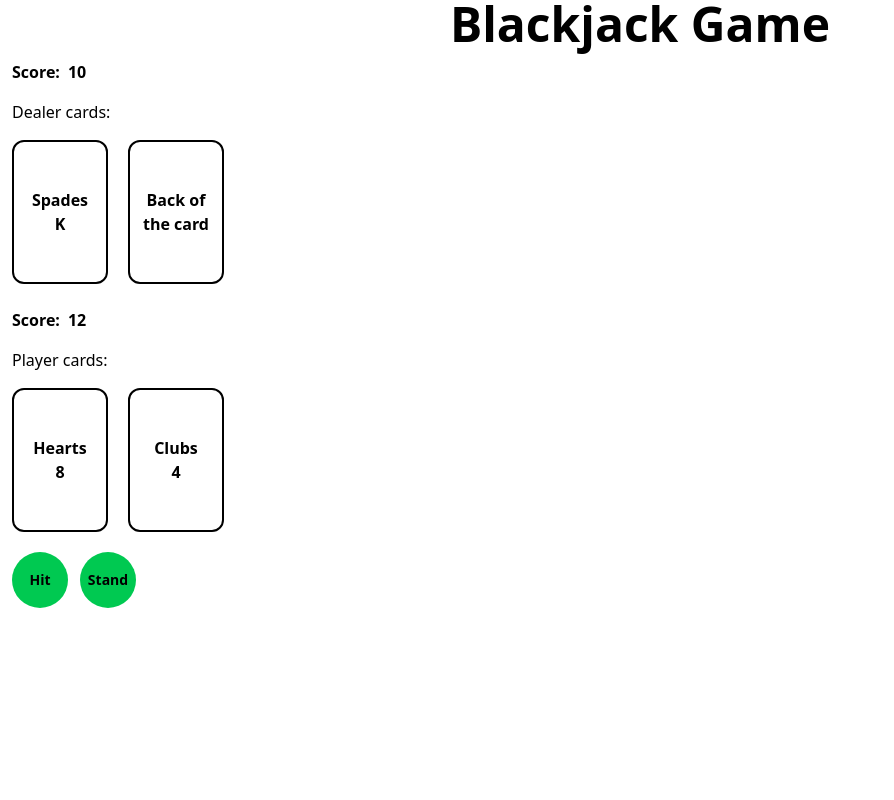
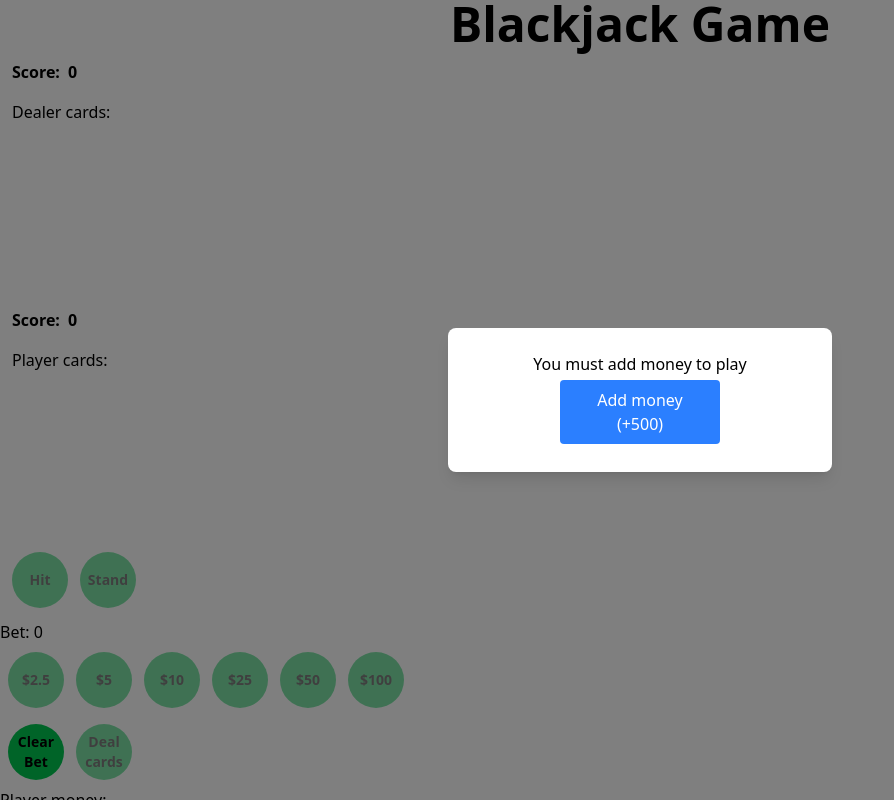
Before and after one commit to SantiG11/blackjack, a React (Vite) app: page / in a window 1280 px wide. Shown: the top 800 px of the page, without its empty margins (0-894 px from the left). Built offline with nearby package versions, Linux system fonts and the light colour scheme.

Commit message:
Added logic and components needed for the betting part of the game

```diff
--- a/src/components/Dealer.tsx
+++ b/src/components/Dealer.tsx
@@ -18,7 +18,7 @@ export default function Dealer({ hand, turn, score }: DealerProps) {
         }
       />
       <h2>Dealer cards: </h2>
-      <div className=" flex gap-5 flex-wrap">
+      <div className=" flex gap-5 flex-wrap w-2xl h-36">
         {hand.map((card: CardType, index: number) => {
           const isHidden = index === 1 && turn === "player";
           return (
--- a/src/components/GameButton.tsx
+++ b/src/components/GameButton.tsx
@@ -13,7 +13,9 @@ export default function GameButton({
     <button
       onClick={() => action()}
       disabled={disabled}
-      className=" bg-green-500  rounded-full h-14 w-14 text-sm font-bold hover:cursor-pointer"
+      className={` bg-green-500  rounded-full h-14 w-14 text-sm font-bold hover:cursor-pointer ${
+        disabled ? "opacity-50" : ""
+      }`}
     >
       {buttonText}
     </button>
--- /dev/null
+++ b/src/components/GameMessage.tsx
@@ -0,0 +1,25 @@
+interface GameMessageProps {
+  message: string;
+  action?: () => void;
+  btnName?: string;
+}
+
+export default function GameMessage({
+  message,
+  action,
+  btnName,
+}: GameMessageProps) {
+  return (
+    <div className="bg-white p-6 rounded-lg shadow-lg text-center z-100 w-sm h-md absolute top-1/2 left-1/2 transform -translate-x-1/2 -translate-y-1/2">
+      <p>{message}</p>
+      {action && (
+        <button
+          onClick={action}
+          className="hover:cursor-pointer px-4 py-2 bg-blue-500 text-white rounded hover:bg-blue-700 transition-colors w-40 my-1"
+        >
+          {btnName}
+        </button>
+      )}
+    </div>
+  );
+}
--- a/src/components/GameTable.tsx
+++ b/src/components/GameTable.tsx
@@ -7,11 +7,18 @@ import calculateTotal from "../logic/score";
 import GameOutcome from "./GameOutcome";
 import GameButton from "./GameButton";
 import Overlay from "./Overlay";
+import PlayerMoney from "./PlayerMoney";
+import GameMessage from "./GameMessage";
 
 export type GameTurn = "player" | "dealer";
 
+export type BetCoin = 2.5 | 5 | 10 | 25 | 50 | 100;
+
+const Coins: BetCoin[] = [2.5, 5, 10, 25, 50, 100];
+
 export enum GameState {
   "playing",
+  "betting",
 
   "player_busts",
   "dealer_busts",
@@ -32,12 +39,59 @@ function GameTable() {
   const deckRef = useRef<CardDeckHandle | null>(null);
   const [playerHand, setPlayerHand] = useState<CardType[]>([]);
   const [dealerHand, setDealerHand] = useState<CardType[]>([]);
-  const [gameState, setGameState] = useState(GameState.playing);
+  const [gameState, setGameState] = useState(GameState.betting);
 
   const [playerScore, setPlayerScore] = useState(0);
   const [dealerScore, setDealerScore] = useState(0);
 
   const [turn, setTurn] = useState<GameTurn>("player");
+
+  //Betting
+  const [playerMoney, setPlayerMoney] = useState(() => {
+    const storedMoney = localStorage.getItem("playerMoney");
+    if (storedMoney !== null) {
+      const parsedMoney = Number(storedMoney); // Parse to number if it's stored as a string
+
+      if (!isNaN(parsedMoney)) {
+        return parsedMoney; // Use the stored value if it's a valid number
+      }
+    }
+    return 0;
+  });
+  const [currentBet, setCurrentBet] = useState(0);
+
+  const handleBet = (money: number) => {
+    if (playerMoney >= money) {
+      setCurrentBet((prevState) => prevState + money);
+    } else {
+      alert("Not enough money!");
+    }
+  };
+
+  const handleAddMoney = () => {
+    setPlayerMoney((prevMoney) => prevMoney + 500);
+  };
+
+  const handleBetAndDeal = () => {
+    if (currentBet === 0) {
+      alert("Please place a bet!");
+      return;
+    }
+
+    if (playerMoney < currentBet) {
+      alert("You don't have enough money for this bet!");
+      return;
+    }
+
+    setPlayerMoney((prevMoney) => prevMoney - currentBet);
+
+    // Start the game (deal cards)
+    startGame(); // startGame will deal cards if currentBet > 0
+  };
+
+  const handleResetBet = () => {
+    setCurrentBet(0);
+  };
 
   const hitPlayer = (times: number = 1) => {
     setTimeout(() => {
@@ -58,7 +112,6 @@ function GameTable() {
           setDealerHand((prevHand) => [...prevHand, ...newCard]);
         }
       }
-      console.log(dealerScore);
     }, 20);
   };
 
@@ -68,8 +121,15 @@ function GameTable() {
   };
 
   const startGame = () => {
-    hitPlayer(2);
-    hitDealer(2);
+    if (currentBet > 0) {
+      hitPlayer(2);
+      hitDealer(2);
+      setTimeout(() => {
+        setGameState(GameState.playing);
+      }, 20);
+    } else {
+      alert("Place a bet before playing");
+    }
   };
 
   const handleNewGame = () => {
@@ -77,14 +137,13 @@ function GameTable() {
     setDealerHand([]);
     setPlayerScore(0);
     setDealerScore(0);
-    setGameState(GameState.playing);
+    setGameState(GameState.betting);
     setTurn("player");
+    setCurrentBet(0);
 
     if (deckRef.current) {
       deckRef.current.resetDeck();
     }
-
-    startGame();
   };
 
   const checkWinner = (
@@ -106,7 +165,7 @@ function GameTable() {
       return GameState.tie_blackjack; // Both get Blackjack is a push
     }
 
-    if (isPlayerBlackjack) {
+    if (isPlayerBlackjack && turn === "dealer" && !isDealerBlackjack) {
       console.log("Player gets Blackjack!");
       return GameState.player_wins_blackjack; // Player Blackjack wins
     }
@@ -136,10 +195,13 @@ function GameTable() {
     return GameState.tie_score;
   };
 
-  //Game Starting
   useEffect(() => {
-    startGame();
+    handleNewGame();
   }, []);
+
+  useEffect(() => {
+    localStorage.setItem("playerMoney", String(playerMoney));
+  }, [playerMoney]);
 
   //Check if player busts or gets Blackjack
   useEffect(() => {
@@ -179,6 +241,47 @@ function GameTable() {
         dealerHand
       );
       setGameState(result); // Set the final game state
+
+      let winnings = 0; // Only track the amount won (excluding the original bet)
+      let returnBet = false; // Flag to indicate if the original bet should be returned
+
+      switch (result) {
+        case GameState.player_wins_score:
+          winnings = currentBet; // Win 1:1
+          returnBet = true;
+          break;
+
+        case GameState.dealer_busts: // Player wins when dealer busts (1:1 payout)
+          winnings = currentBet;
+          returnBet = true;
+          break;
+        case GameState.tie_score:
+        case GameState.tie_blackjack:
+          winnings = 0;
+          returnBet = true; // Return original bet on a push
+          break;
+        case GameState.player_busts: // Player loses bet
+        case GameState.dealer_wins_score: // Player loses bet
+        case GameState.dealer_wins_blackjack: // Player loses bet
+          // Bet was already deducted. No winnings or bet returned.
+          break;
+        // Add other cases if needed
+        case GameState.player_wins_blackjack:
+          winnings = currentBet * 1.5; // Win 3:2
+          returnBet = true;
+          break;
+      }
+
+      // Adjust player money based on winnings and returned bet
+      if (returnBet) {
+        setPlayerMoney((prevMoney) => prevMoney + currentBet); // Return the original bet
+      }
+      if (winnings > 0) {
+        setPlayerMoney((prevMoney) => prevMoney + winnings); // Add the winnings
+      }
+
+      // Reset currentBet after payout
+      setCurrentBet(0);
       return;
     }
 
@@ -187,7 +290,9 @@ function GameTable() {
         hitDealer(); // Dealer hits
       }, 1000);
     }
-  }, [dealerScore, turn]);
+  }, [dealerScore, turn, gameState, playerScore, playerHand]);
+
+  useEffect(() => {}, [playerMoney]);
 
   return (
     <div className="flex flex-col justify-center ">
@@ -195,9 +300,11 @@ function GameTable() {
 
       <CardDeck ref={deckRef} />
 
-      {gameState !== GameState.playing && <Overlay />}
+      {gameState !== GameState.playing && gameState !== GameState.betting && (
+        <Overlay />
+      )}
 
-      {gameState !== GameState.playing && (
+      {gameState !== GameState.playing && gameState !== GameState.betting && (
         <GameOutcome
           gameState={gameState}
           playerScore={playerScore}
@@ -206,8 +313,21 @@ function GameTable() {
         />
       )}
 
+      {playerMoney < 2.5 && <Overlay />}
+      {playerMoney < 2.5 && (
+        <GameMessage
+          message="You must add money to play"
+          action={handleAddMoney}
+          btnName="Add money (+500)"
+        />
+      )}
+
       <div>
-        <Dealer hand={dealerHand} turn={turn} score={dealerScore} />
+        <Dealer
+          hand={dealerHand}
+          turn={gameState === GameState.betting ? "dealer" : turn}
+          score={dealerScore}
+        />
       </div>
 
       <div className="flex flex-col gap-5 w-2xl  p-3">
@@ -216,17 +336,70 @@ function GameTable() {
         <div className="flex justify-start w-2xs gap-3">
           <GameButton
             buttonText="Hit"
-            disabled={turn === "dealer" || gameState === GameState.player_busts}
+            disabled={
+              turn === "dealer" ||
+              gameState === GameState.player_busts ||
+              gameState === GameState.betting
+            }
             action={hitPlayer}
           />
 
           <GameButton
             buttonText="Stand"
-            disabled={turn === "dealer" || gameState === GameState.player_busts}
+            disabled={
+              turn === "dealer" ||
+              gameState === GameState.player_busts ||
+              gameState === GameState.betting
+            }
             action={handleStand}
           />
         </div>
       </div>
+
+      <p>Bet: {currentBet}</p>
+
+      <div className="flex gap-3 m-2">
+        {Coins.map((coin) => (
+          <GameButton
+            buttonText={`$${coin}`}
+            disabled={
+              gameState !== GameState.betting || playerMoney < currentBet + coin
+            }
+            action={() => handleBet(coin)}
+          />
+        ))}
+      </div>
+      <div className="flex gap-3 m-2">
+        <GameButton
+          buttonText="Clear Bet"
+          disabled={gameState !== GameState.betting}
+          action={handleResetBet}
+        />
+
+        <GameButton
+          buttonText="Deal cards"
+          disabled={
+            gameState !== GameState.betting ||
+            currentBet === 0 ||
+            playerMoney < currentBet
+          }
+          action={handleBetAndDeal}
+        />
+      </div>
+
+      <PlayerMoney money={playerMoney} />
+      <button
+        onClick={handleAddMoney}
+        className="hover:cursor-pointer px-4 py-2 bg-blue-500 text-white rounded hover:bg-blue-700 transition-colors w-40 my-1"
+      >
+        Add money (+500)
+      </button>
+      <button
+        onClick={() => setPlayerMoney(0)}
+        className="hover:cursor-pointer px-4 py-2 bg-blue-500 text-white rounded hover:bg-blue-700 transition-colors w-40 my-1"
+      >
+        Reset money
+      </button>
     </div>
   );
 }
--- a/src/components/Player.tsx
+++ b/src/components/Player.tsx
@@ -11,7 +11,7 @@ export default function Player({ hand, score }: PlayerProps) {
     <div className="flex flex-col gap-4">
       <ScoreDisplay score={score} />
       <h2>Player cards: </h2>
-      <div className=" flex gap-5 flex-wrap">
+      <div className=" flex gap-5 flex-wrap w-2xl h-36  p-3">
         {hand.map((card: CardType, index: number) => {
           return <Card key={index} suit={card.suit} value={card.value} />;
         })}
--- /dev/null
+++ b/src/components/PlayerMoney.tsx
@@ -0,0 +1,12 @@
+interface PlayerMoneyProps {
+  money: number;
+}
+
+export default function PlayerMoney({ money }: PlayerMoneyProps) {
+  return (
+    <div>
+      <h2>Player money: </h2>
+      <p>{money}</p>
+    </div>
+  );
+}
```
